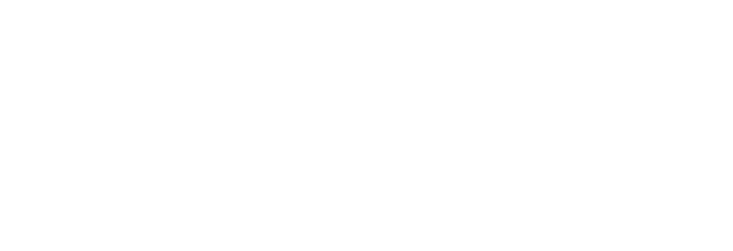
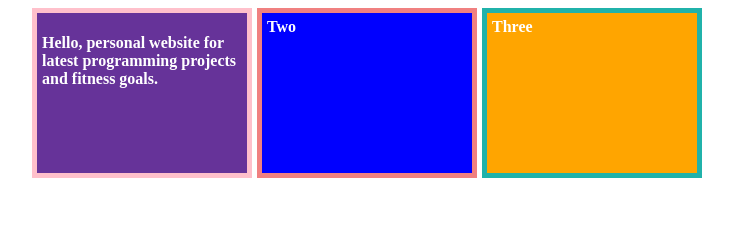
Before and after one commit to LewisFoot96/LewisWillliamFoot, a plain HTML site: page index.html in a window 1280 px wide. Shown: the whole page, without its empty margins (273-1006 px from the left). Drawn offline with Linux system fonts and the light colour scheme.

Commit message:
Created boxes for website using flexbox.

```diff
--- a/index.html
+++ b/index.html
@@ -4,9 +4,76 @@
     <meta charset="UTF-8">
     <meta http-equiv="X-UA-Compatible" content="IE=edge">
     <meta name="viewport" content="width=device-width, initial-scale=1.0">
-    <title>Lewis William Foot</title>
+    <title>LWF</title>
+
+    <link rel="icon" type="image/x-icon" href="icons/me.png">
+
+    <style>
+        .container
+        {
+            /* Flex different system with different rules. Inline, only fits to content */
+            display: flex;
+            /* Gap between differnt components */
+            gap: 5px;
+            flex-direction: row;
+            /* Can also do reverse wrap, puts stuff on new line if its too long */
+            flex-wrap: wrap;
+            /* Centering */
+            /* justify-content: center; */
+            /* Fills out content with even spaces inbetween components.  */
+            justify-content: center;
+
+            /* Aliging in middle of box */
+            /* align-items: center; */
+            height: 30vh;
+        }
+
+        .one{
+            background: rebeccapurple;
+            color: aqua;
+            border: 5px solid pink;
+        }
+
+        .two{
+            background: blue;
+            border: 5px solid lightcoral;
+        }
+
+        .three{
+            background-color: orange;
+            border: 5px solid lightseagreen;
+        }
+
+        .flex-item {
+            padding: 5px;
+            width: 200px;
+            height: 150px;
+            color: white;
+            font-weight: bold;
+            font-size: 1em;
+            text-align: start;
+            }
+    </style>
 </head>
 <body>
 
+    <header>
+
+    </header>
+
+    <main>
+        <!-- Flexible container -->
+        <div class="container">
+            <div class="one flex-item">
+                <p>Hello, personal website for latest programming projects and fitness goals.</p>
+            </div>
+            <div class="two flex-item">Two</div>
+            <div class="three flex-item">Three</div>
+        </div>
+    </main>
+
+    <footer>
+    </footer>
+
 </body>
 </html>
```
Also changed, not shown: icons/me.png (added).
